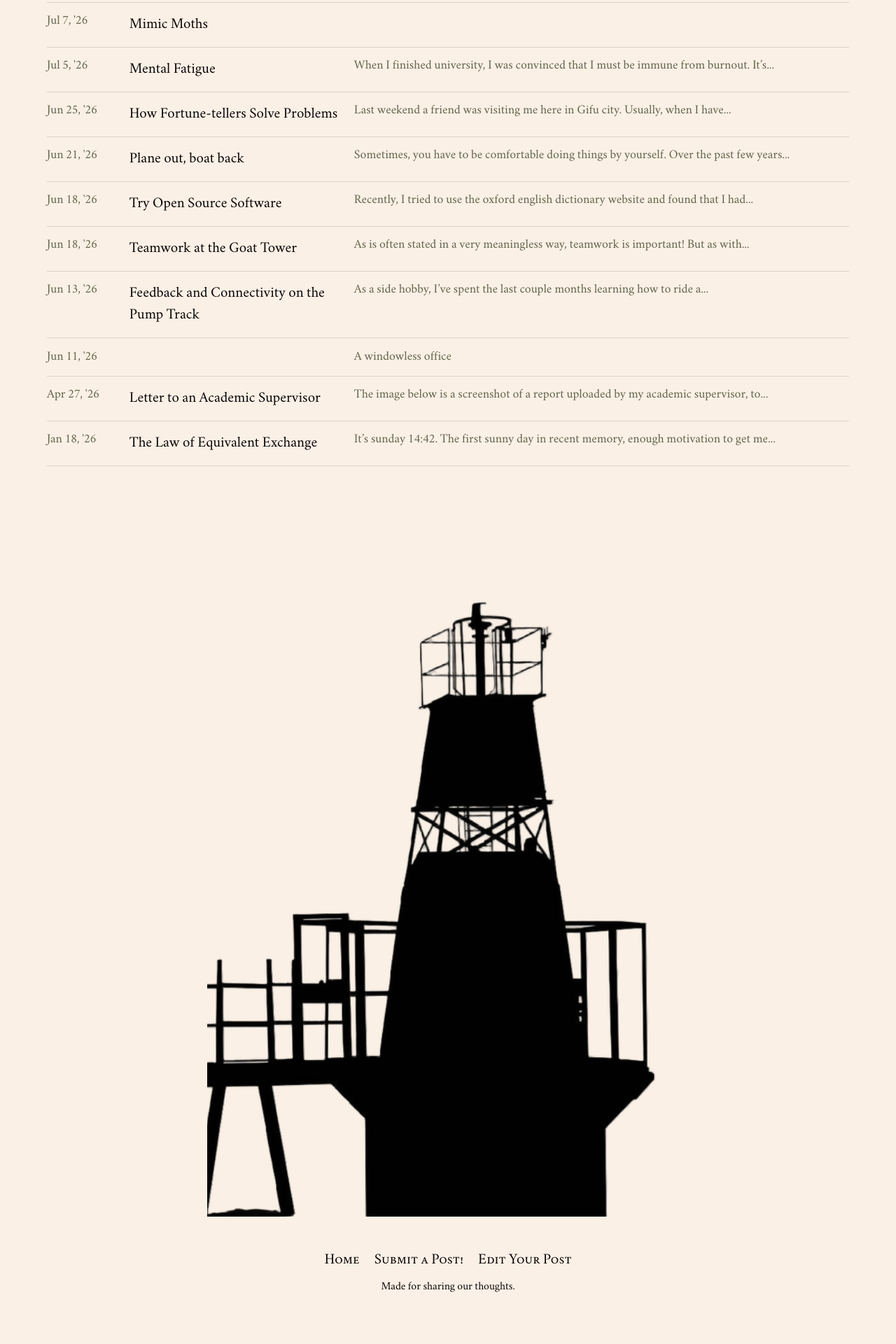
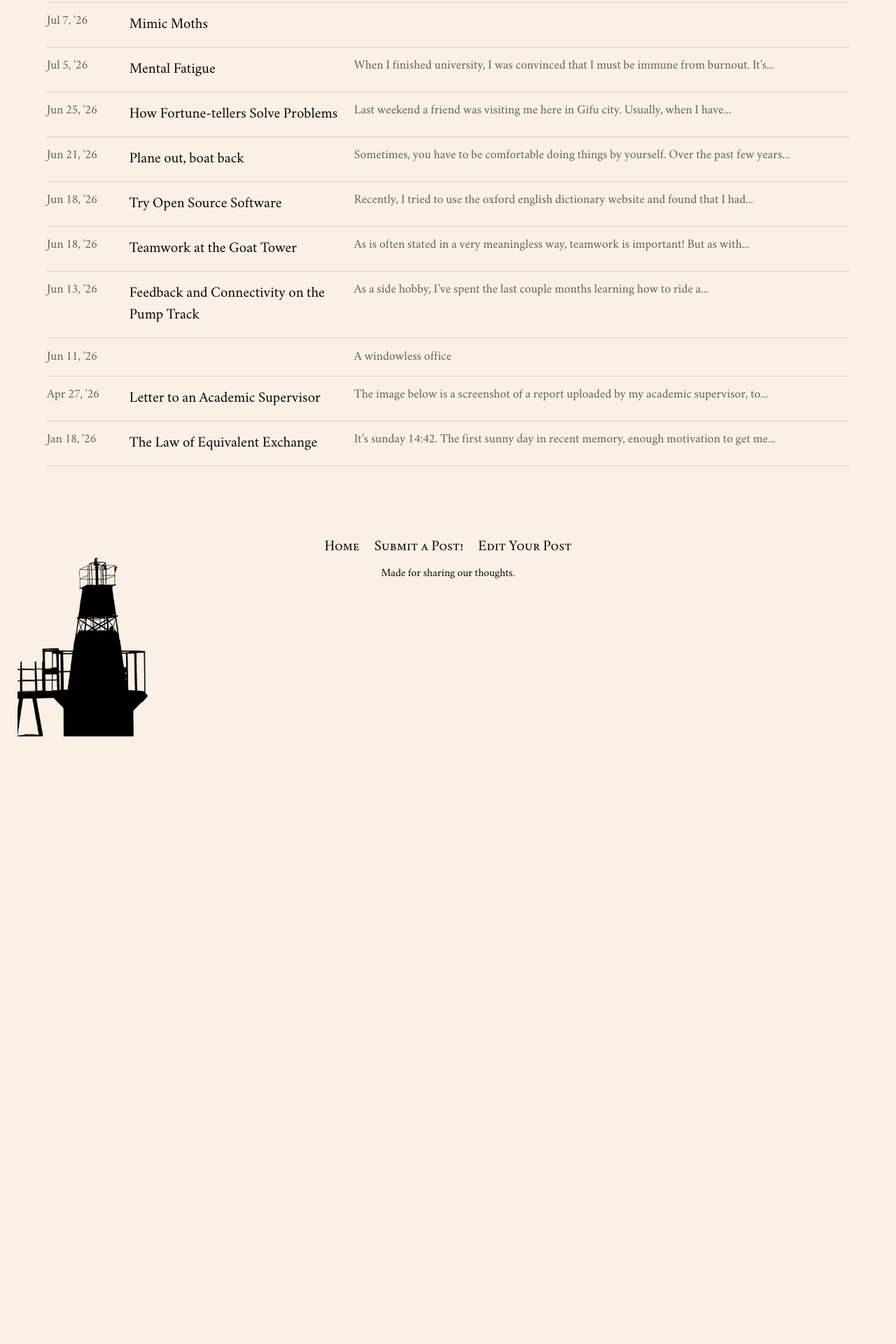
Before and after one commit to batterypointwriting/batterypointwriting.github.io, a Jekyll site: the page built from index.html, in a window 1280 px wide. Shown: the part 1487-3407 px from the top of the page at 70% size. Built offline with Jekyll 4.4.1, drawn with Linux system fonts in a browser that asks for light colours; the list of posts is cut into pages by our own code; after the commit the page ends 2539 px from its top, so only the background shows below that.

Commit message:
Update _base.scss

```diff
--- a/_sass/_base.scss
+++ b/_sass/_base.scss
@@ -172,6 +172,18 @@ figcaption {
     border-color: $text-color;
     margin-top: 0;
   }
+}
+
+.image-container {
+  position: relative;
+}
+
+.lighthouse-img {
+  position: absolute;
+  top: 0;
+  left: 0;
+  width: 200px; /* Adjust as needed */
+  height: auto;
 }
 
 .parallax-container {
```
